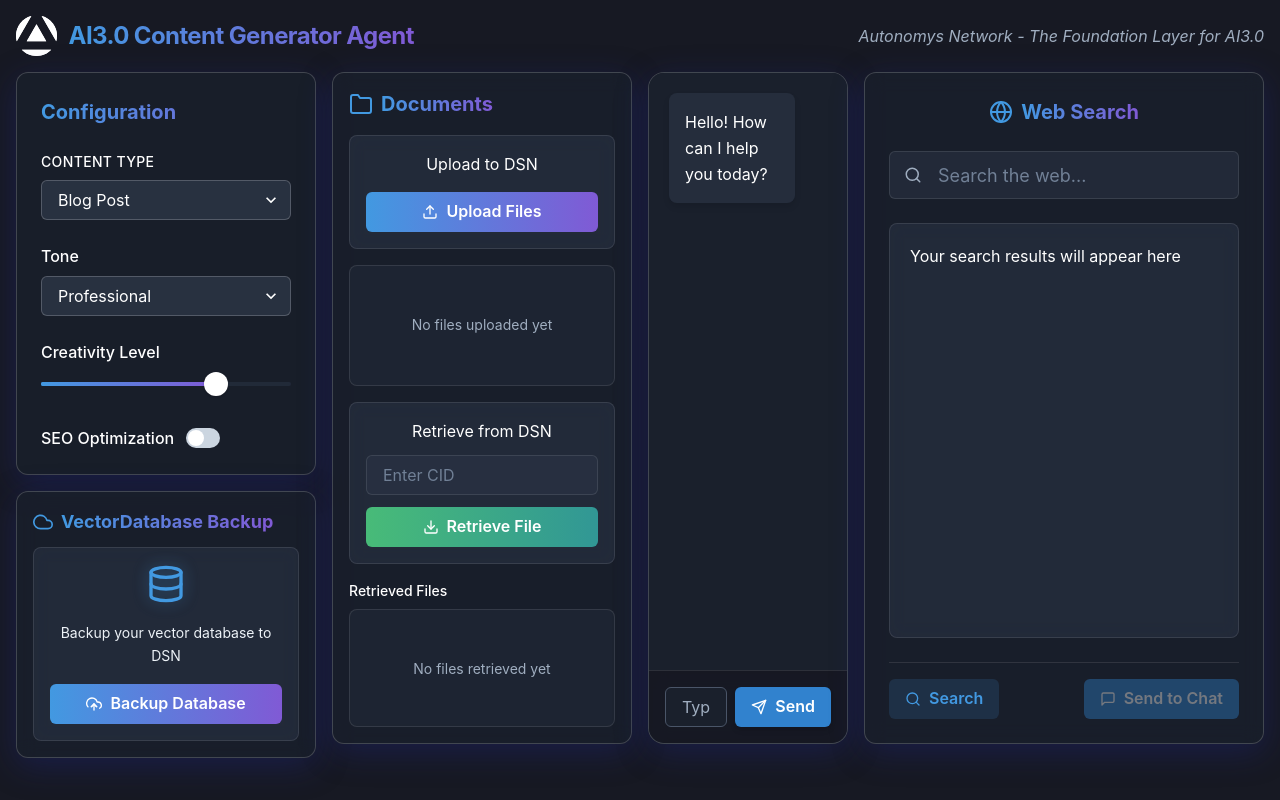
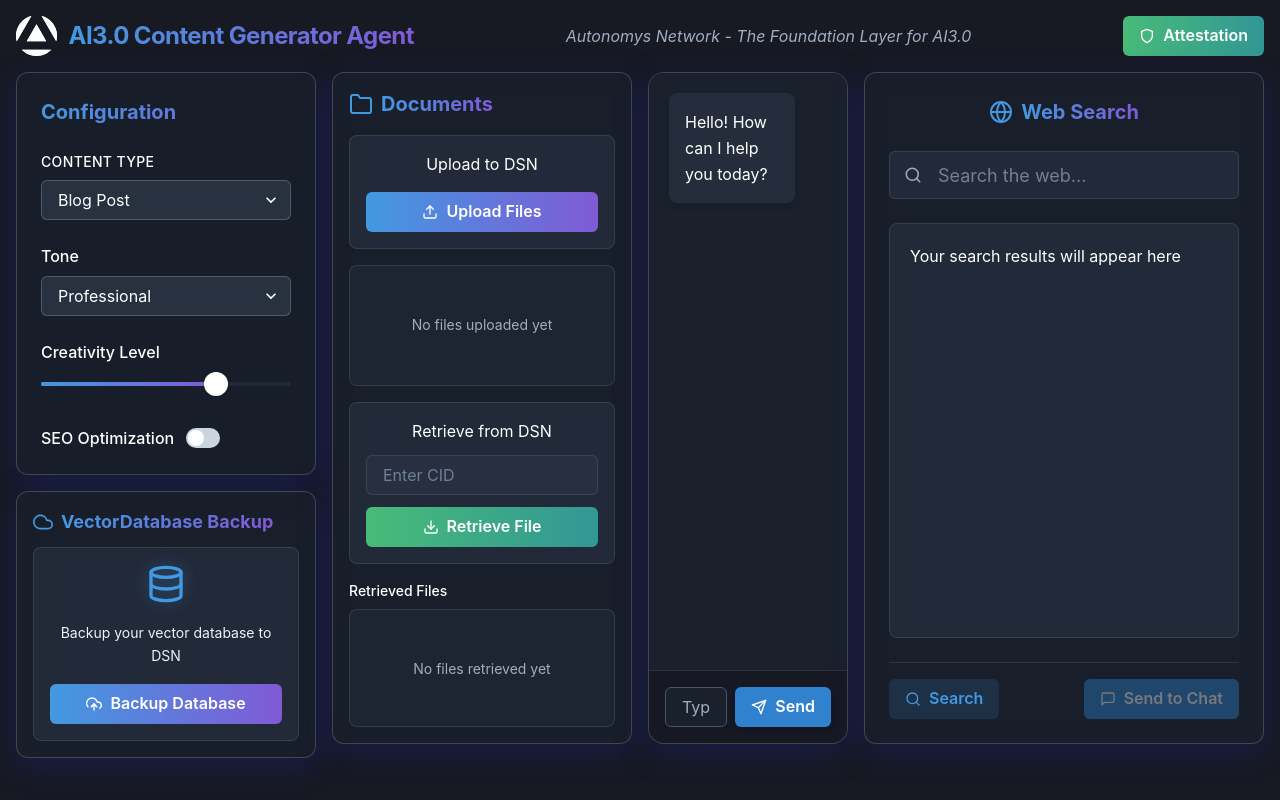
Before and after one commit to Xm0onh/autonomys-content-creator-agent, a React (Vite) app in the folder frontend/: page / in a window 1280 px wide. Built offline with nearby package versions, Linux system fonts and the light colour scheme.

Commit message:
Add attestation button

```diff
--- a/frontend/package.json
+++ b/frontend/package.json
@@ -13,6 +13,7 @@
     "@chakra-ui/react": "^2.8.2",
     "@emotion/react": "^11.11.3",
     "@emotion/styled": "^11.11.0",
+    "axios": "^1.7.8",
     "framer-motion": "^10.18.0",
     "react": "^18.3.1",
     "react-dom": "^18.3.1",
--- a/frontend/src/App.jsx
+++ b/frontend/src/App.jsx
@@ -1,4 +1,5 @@
-import { ChakraProvider, Box, Flex, VStack, Text } from '@chakra-ui/react'
+import { ChakraProvider, Box, Flex, VStack, Text, Button, Icon, Modal, ModalOverlay, ModalContent, ModalHeader, ModalBody, ModalCloseButton, useDisclosure } from '@chakra-ui/react'
+import { FiShield } from 'react-icons/fi';
 import theme from './theme'
 import ChatInterface from './components/ChatInterface'
 import FileUpload from './components/FileUpload'
@@ -8,11 +9,12 @@
 import { ConfigProvider } from './context/ConfigContext'
 
 function App() {
+  const { isOpen, onOpen, onClose } = useDisclosure()
+
   return (
     <ChakraProvider theme={theme}>
       <ConfigProvider>
         <Box minH="100vh" bg="gray.900" p={4}>
-          {/* Brand Header */}
           <Flex
             maxW="1800px"
             mx="auto"
@@ -21,10 +23,9 @@
             justify="space-between"
           >
             <Flex align="center" gap={3}>
-              {/* You can replace this with your actual logo */}
               <Box
                 as="img"
-                src="/assets/Autonomys_RGB_Mark_White.svg" // Add your logo file
+                src="/assets/Autonomys_RGB_Mark_White.svg"
                 h="40px"
                 alt="Autonomys Network"
               />
@@ -39,7 +40,6 @@
               </Text>
             </Flex>
 
-            {/* Optional: Add a tagline or additional branding */}
             <Text
               color="gray.400"
               fontSize="md"
@@ -47,6 +47,34 @@
             >
               Autonomys Network - The Foundation Layer for AI3.0
             </Text>
+
+            <Button
+                onClick={onOpen}
+                colorScheme="green"
+                size="md"
+                leftIcon={<Icon as={FiShield} />}
+                bgGradient="linear(to-r, green.400, teal.500)"
+                color="white"
+                _hover={{
+                  bgGradient: "linear(to-r, green.500, teal.600)",
+                  transform: "translateY(-2px)",
+                }}
+                transition="all 0.2s"
+              >
+              Attestation
+            </Button>
+
+            <Modal isOpen={isOpen} onClose={onClose}>
+              <ModalOverlay />
+              <ModalContent bg="gray.800" color="white">
+                <ModalHeader>Attestation</ModalHeader>
+                <ModalCloseButton />
+                <ModalBody pb={6}>
+                  <Text>Your attestation content goes here...</Text>
+                </ModalBody>
+              </ModalContent>
+            </Modal>
+
           </Flex>
 
           {/* Existing layout */}
@@ -72,6 +100,7 @@
             {/* Right Column */}
             <PreviewPanel />
           </Flex>
+
         </Box>
       </ConfigProvider>
     </ChakraProvider>
```
Also changed, not shown: 2 other files (tests, documents, lock files or other folders).
